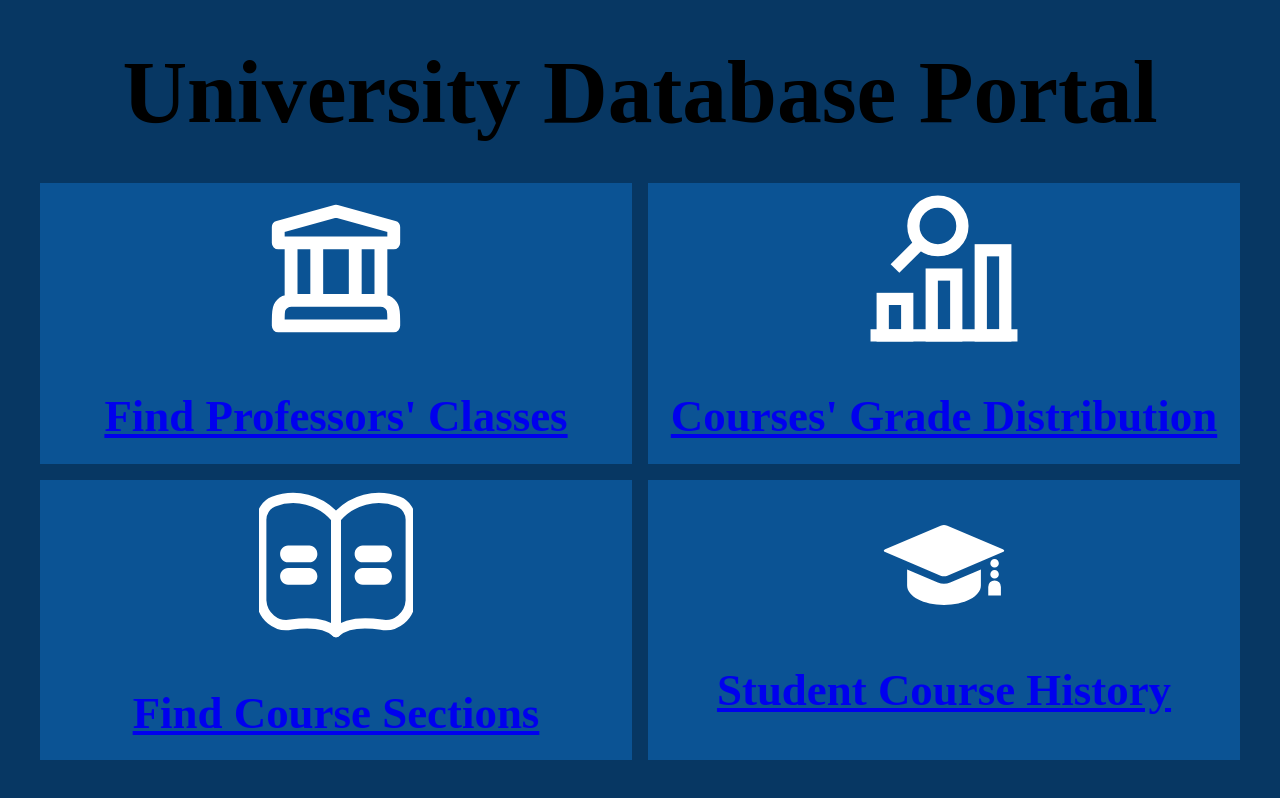
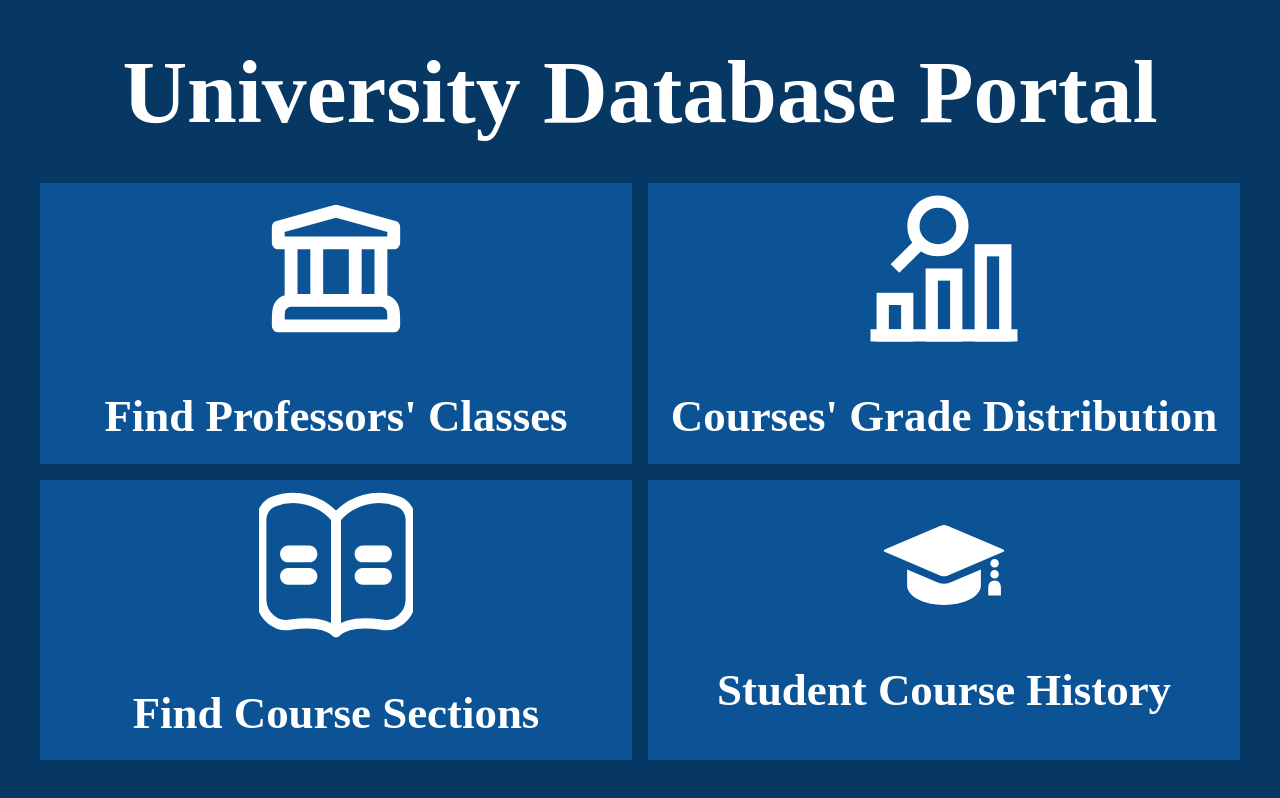
Before and after one commit to LaviniaH22/university-portal, a React (Vite) app in the folder university-portal/: page /pages/professorclasses in a window 1280 px wide. Built offline with nearby package versions, Linux system fonts and the light colour scheme.

Commit message:
fixed nav text decorations part 2

```diff
--- a/university-portal/src/App.css
+++ b/university-portal/src/App.css
@@ -79,6 +79,7 @@
   margin-top: 4vh;
   font-size: 7vw;
   text-align: center;
+  color: white;
 }
 body {
   margin: 0;
@@ -113,6 +114,8 @@ justify-content: center;
   text-align: center;
 
 }
-navButtons h3 {
- text-decoration: none;
+.navContainer > a {
+  text-decoration: none;
+  color: white;
+  font-size: inherit;
 }
```
